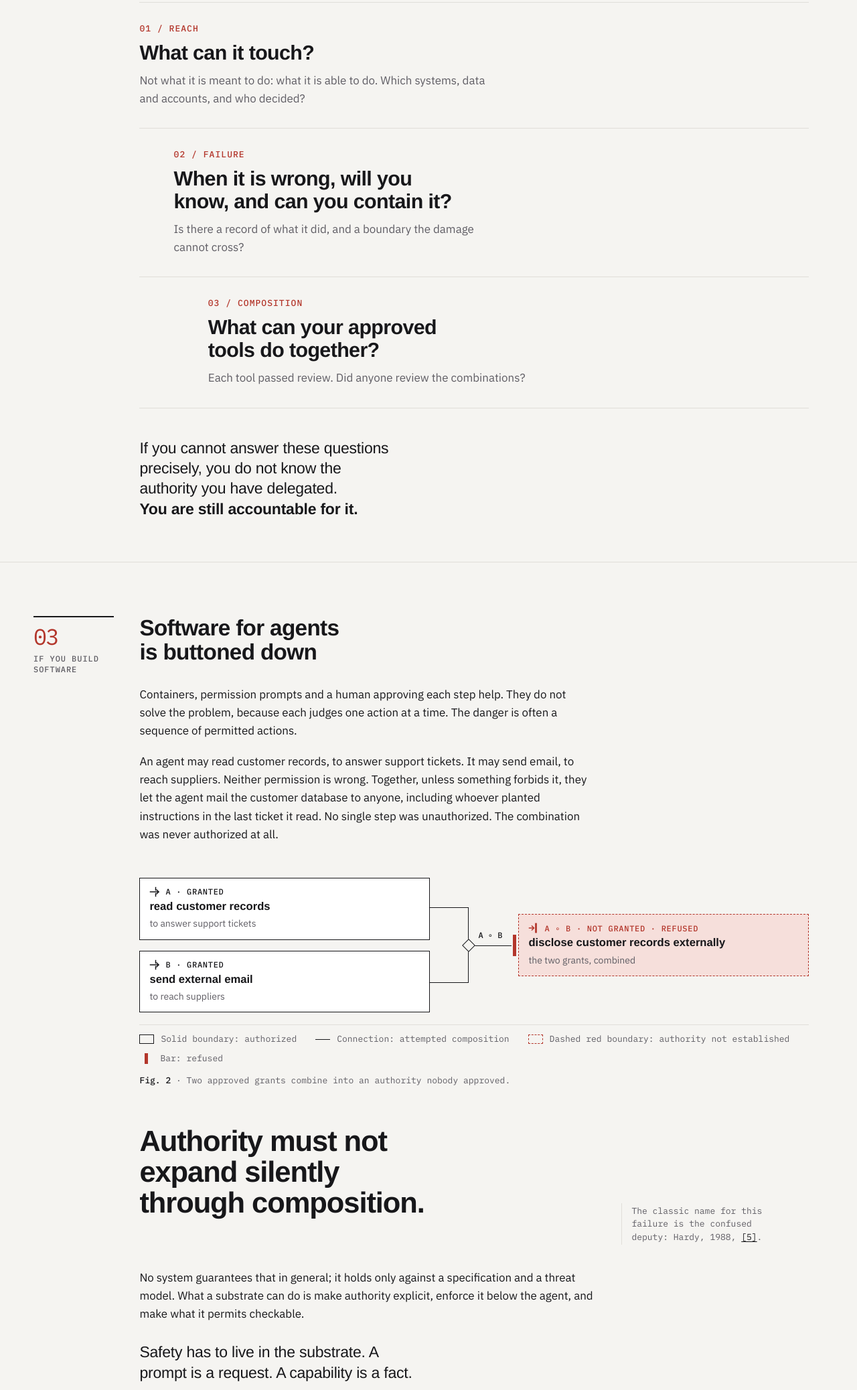
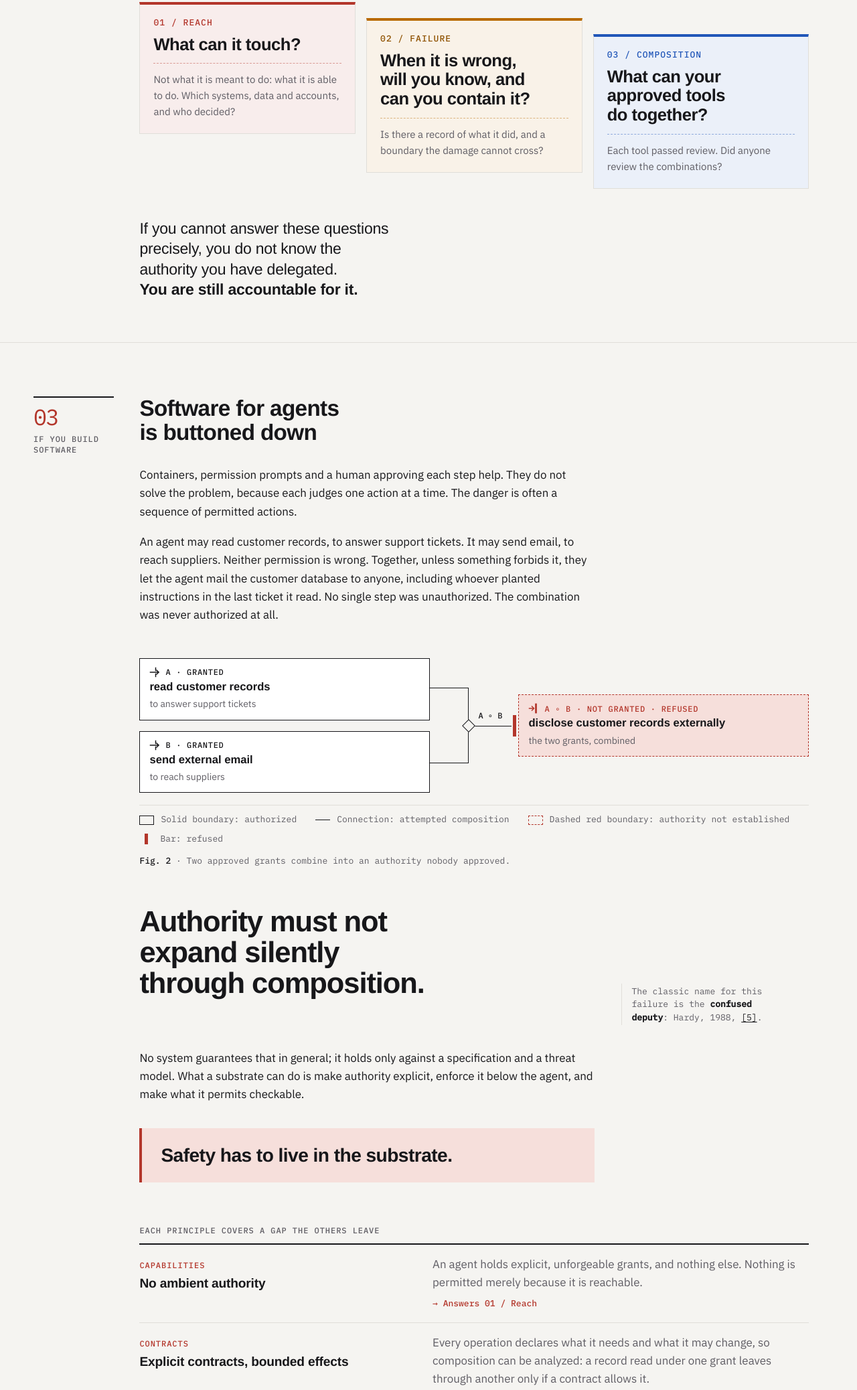
Before and after one commit to Zigbox/manifesto, a plain HTML site: page site/index.html in a window 1280 px wide. Shown: the part 3281-5357 px from the top of the page at 67% size. Drawn offline with Linux system fonts and the light colour scheme; a web font is replaced by a local one.

Commit message:
Question cards, substrate blockquote, CTA buttons
- The three questions become colour-coded cards (accent, amber, blue) with
  a slight cascade on desktop.
- Drop "A prompt is a request. A capability is a fact."; set "Safety has
  to live in the substrate." as a blockquote (site and main.md).
- Bold "confused deputy" in the margin note.
- "Get in touch" and "Try Zigbox" are filled buttons.

Co-Authored-By: Claude Opus 5.5 <noreply@anthropic.com>
Claude-Session: https://claude.ai/code/session_01RfMZXLo3cdtxzUiLRivz9w

```diff
--- a/site/index.html
+++ b/site/index.html
@@ -91,6 +91,7 @@ h2{font-size:clamp(1.6rem,2.6vw,2.25rem);letter-spacing:-.02em;line-height:1.08;
 .row>p:not(.note){margin:0 0 1.1em}
 .note{font:400 .8125rem/1.5 var(--mono);color:var(--muted);border-left:1px solid var(--line);padding:2px 0 2px 14px;max-width:30ch;margin:0}
 .note a{color:var(--fg)}
+.note b{color:var(--fg);font-weight:700}
 
 /* Graphic primitives. */
 .g{width:16px;height:16px;flex:none;fill:none;stroke:currentColor;stroke-width:1.5;stroke-linecap:square;vertical-align:-3px;overflow:visible}
@@ -168,11 +169,13 @@ nav a{color:var(--muted);text-decoration:none} nav a:hover{color:var(--fg)}
 .after-fig{margin-top:clamp(36px,4.5vw,64px)}
 
 /* 02: three questions as numbered statements. */
-.qs{list-style:none;padding:0;margin:0;max-width:var(--w-wide);border-bottom:1px solid var(--line)}
-.qs li{border-top:1px solid var(--line);padding:clamp(20px,2.6vw,30px) 0}
-.qs .qk{font:500 .8125rem var(--mono);letter-spacing:.08em;text-transform:uppercase;color:var(--accent);margin:0 0 10px}
-.qs h3{font-size:clamp(1.4rem,2.4vw,1.9rem);line-height:1.12;letter-spacing:-.02em;max-width:26ch}
-.qs .f{margin:12px 0 0;color:var(--muted);max-width:52ch}
+.qs{list-style:none;padding:0;margin:0;max-width:var(--w-wide);display:grid;grid-template-columns:repeat(3,minmax(0,1fr));gap:16px;align-items:start}
+.qs li{--c:var(--accent);--ci:var(--accent);border:1px solid var(--line);border-top:4px solid var(--c);background:color-mix(in srgb,var(--c) 9%,var(--surface));padding:18px 20px 20px;display:flex;flex-direction:column;min-width:0}
+.qs li:nth-child(2){--c:var(--box);--ci:var(--box-ink)}
+.qs li:nth-child(3){--c:var(--cube);--ci:var(--cube)}
+.qs .qk{font:500 .8125rem var(--mono);letter-spacing:.08em;text-transform:uppercase;color:var(--ci);margin:0 0 10px}
+.qs h3{font-size:clamp(1.35rem,2vw,1.75rem);line-height:1.12;letter-spacing:-.02em}
+.qs .f{margin:14px 0 0;padding-top:12px;border-top:1px dashed color-mix(in srgb,var(--c) 45%,transparent);color:var(--muted);font-size:.9375rem}
 .verdict{margin:clamp(28px,3.5vw,44px) 0 0}
 .verdict b{font-weight:700}
 
@@ -200,7 +203,8 @@ nav a{color:var(--muted);text-decoration:none} nav a:hover{color:var(--fg)}
 .rule{margin-top:clamp(36px,4.5vw,64px);align-items:end}
 .rule .note{margin-bottom:.6em}
 .qual{margin-top:clamp(20px,2.6vw,28px)}
-.substrate{margin-top:clamp(20px,2.6vw,28px)}
+.substrate{margin:clamp(24px,3vw,36px) 0 0;padding:clamp(16px,2vw,24px) clamp(18px,2.4vw,28px);border-left:4px solid var(--accent);background:var(--accent-soft);max-width:var(--w-read)}
+.substrate p{margin:0;font:700 clamp(1.35rem,2.2vw,1.85rem)/1.2 var(--display);letter-spacing:-.02em}
 
 /* Principles: typographic rows, no boxes. */
 .pr-intro{margin:clamp(40px,5vw,64px) 0 12px;font:500 .75rem var(--mono);letter-spacing:.08em;text-transform:uppercase;color:var(--muted)}
@@ -279,16 +283,17 @@ nav a{color:var(--muted);text-decoration:none} nav a:hover{color:var(--fg)}
 .invites{display:grid;grid-template-columns:1fr 1fr;gap:clamp(24px,3.5vw,44px);max-width:var(--w-wide);border-top:2px solid var(--fg);padding-top:20px}
 .invites h3{font-size:clamp(1.1rem,1.4vw,1.25rem)}
 .invites p{color:var(--muted);margin:8px 0 14px}
-.go-link{font:700 1.075rem var(--display);color:var(--accent);text-decoration:none;border-bottom:2px solid currentColor;padding-bottom:2px}
-.go-link:hover{border-bottom-width:3px}
+.go-link{--c:var(--accent);display:inline-flex;align-items:center;gap:8px;font:700 1.0625rem/1 var(--display);color:var(--bg);background:var(--c);text-decoration:none;padding:13px 20px;border:2px solid var(--c);border-radius:3px;transition:background-color .12s,color .12s}
+.go-link.zb{--c:var(--box-ink)}
+.go-link:hover{background:transparent;color:var(--c)}
 
 footer{border-top:1px solid var(--line);padding-block:28px;color:var(--muted);font-size:.875rem}
 footer .frame{display:flex;justify-content:space-between;gap:12px;flex-wrap:wrap}
 footer a{color:var(--muted)}
 
 @media (min-width:901px){
-  .qs li:nth-child(2){padding-left:clamp(0px,4vw,56px)}
-  .qs li:nth-child(3){padding-left:clamp(0px,8vw,112px)}
+  .qs li:nth-child(2){margin-top:24px}
+  .qs li:nth-child(3){margin-top:48px}
 }
 @media (max-width:1100px){
   .row{grid-template-columns:minmax(0,1fr)}
@@ -315,7 +320,7 @@ footer a{color:var(--muted)}
   .wire .dl{left:calc(50% + 16px);bottom:auto;top:44px}
   .wire .stop{right:auto;left:50%;top:auto;bottom:4px;width:44px;height:5px;transform:translateX(-50%)}
   .principles li{grid-template-columns:minmax(0,1fr)}
-  .bib,.projects,.invites{grid-template-columns:minmax(0,1fr)}
+  .bib,.projects,.invites,.qs{grid-template-columns:minmax(0,1fr)}
   .step,.counts{grid-template-columns:minmax(0,1fr);gap:6px}
 }
 @media (max-width:600px){
@@ -482,12 +487,12 @@ footer a{color:var(--muted)}
 
         <div class="row rule">
           <p class="prop">Authority must not expand silently through composition.</p>
-          <p class="note">The classic name for this failure is the confused deputy: Hardy, 1988, <a href="#ref-5">[5]</a>.</p>
+          <p class="note">The classic name for this failure is the <b>confused deputy</b>: Hardy, 1988, <a href="#ref-5">[5]</a>.</p>
         </div>
         <div class="prose qual">
           <p>No system guarantees that in general; it holds only against a specification and a threat model. What a substrate can do is make authority explicit, enforce it below the agent, and make what it permits checkable.</p>
         </div>
-        <p class="stmt substrate">Safety has to live in the substrate. A prompt is a request. A capability is a fact.</p>
+        <blockquote class="substrate"><p>Safety has to live in the substrate.</p></blockquote>
 
         <p class="pr-intro">Each principle covers a gap the others leave</p>
         <ol class="principles">
@@ -594,7 +599,7 @@ footer a{color:var(--muted)}
         <h2 id="h-contact">Check the work</h2>
         <div class="invites">
           <div><h3>If you're deciding how much authority to give agents</h3><p>Bring me your answers to the three questions, or the places you could not answer them.</p><a class="go-link" id="contact-btn" href="#">Get in touch →</a></div>
-          <div><h3>If you build or run infrastructure</h3><p>Try Zigbox. Try to make it do something it was not granted, and tell me where it did.</p><a class="go-link" href="https://zigbox.org/zigbox/">Try Zigbox →</a></div>
+          <div><h3>If you build or run infrastructure</h3><p>Try Zigbox. Try to make it do something it was not granted, and tell me where it did.</p><a class="go-link zb" href="https://zigbox.org/zigbox/">Try Zigbox →</a></div>
         </div>
       </div>
     </div>
```
Also changed, not shown: 2 other files.
